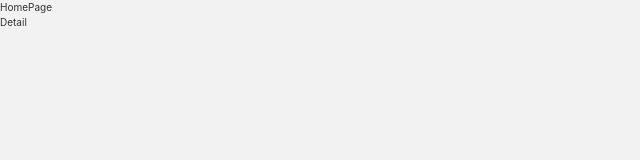
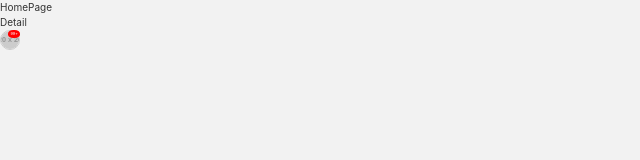
Before and after one commit to prgrms-fe-devcourse/FEDC5_STYLED_sehee, a React (Vite) app: page / in a window 1280 px wide. Shown: the top 160 px of the page, without its empty margins (0-640 px from the left). Built offline with nearby package versions, Linux system fonts and the light colour scheme; a web font is replaced by a local one.

Commit message:
Fix: 단위 비율 수정 및 JSDoc 작성

```diff
--- a/src/App.tsx
+++ b/src/App.tsx
@@ -2,12 +2,17 @@ import { ThemeProvider } from 'styled-components';
 import { lightTheme } from '@/Styles/Theme';
 import GlobalStyle from '@/Styles/Global';
 import RouteManager from '@/Routes/Router';
+import Avatar from './Components/Base/Avatar';
+import Badge from './Components/Base/Badge';
 
 const App = () => {
   return (
     <ThemeProvider theme={lightTheme}>
       <GlobalStyle />
       <RouteManager />
+      <Avatar>
+        <Badge>144</Badge>
+      </Avatar>
     </ThemeProvider>
   );
 };
--- a/src/Components/Base/Badge/index.tsx
+++ b/src/Components/Base/Badge/index.tsx
@@ -5,12 +5,13 @@ import { BadgeProp } from './type';
 
 /**
  * Badge 컴포넌트를 사용하는 상위 요소의 position: relative 속성을 확인해주세요
+ * @param size: px, rem 단위를 포함한 문자열 형태로 전달해주세요
  */
 const Badge = forwardRef(
   (
     {
       children,
-      size,
+      size = '0.8rem',
       position,
       backgroundColor,
       textColor,
@@ -26,14 +27,17 @@ const Badge = forwardRef(
     const shape = isSingleDigit ? 'circle' : 'ellipse';
     const isOverDigit = Number(children) >= 99;
 
+    const parsedSize = parseFloat(size);
+    const halfSize = Number.isNaN(parsedSize) ? size : `${parsedSize / 2}rem`;
+
     return (
       <StyledBadge
         ref={ref}
-        $size={size || '0.8rem'}
+        $size={size}
         $position={position || 'rightTop'}
         $backgroundColor={backgroundColor || theme.colors.alert}
         $textColor={textColor || theme.colors.buttonText}
-        $textSize={textSize || '0.4rem'}
+        $textSize={textSize || halfSize}
         $shape={shape}
         {...props}
       >
--- a/src/Components/Base/Badge/style.ts
+++ b/src/Components/Base/Badge/style.ts
@@ -24,8 +24,8 @@ const StyledBadge = styled.span<StyledBadgeProp>`
         height: ${$size};
         border-radius: 50%;`,
       ellipse: `
-        width: auto;
-        height: auto;
+        width: calc(${$size} * 1.3)rem;;
+        height: ${$size}rem;
         border-radius: 45%;`,
     })[$shape]}
 
```
